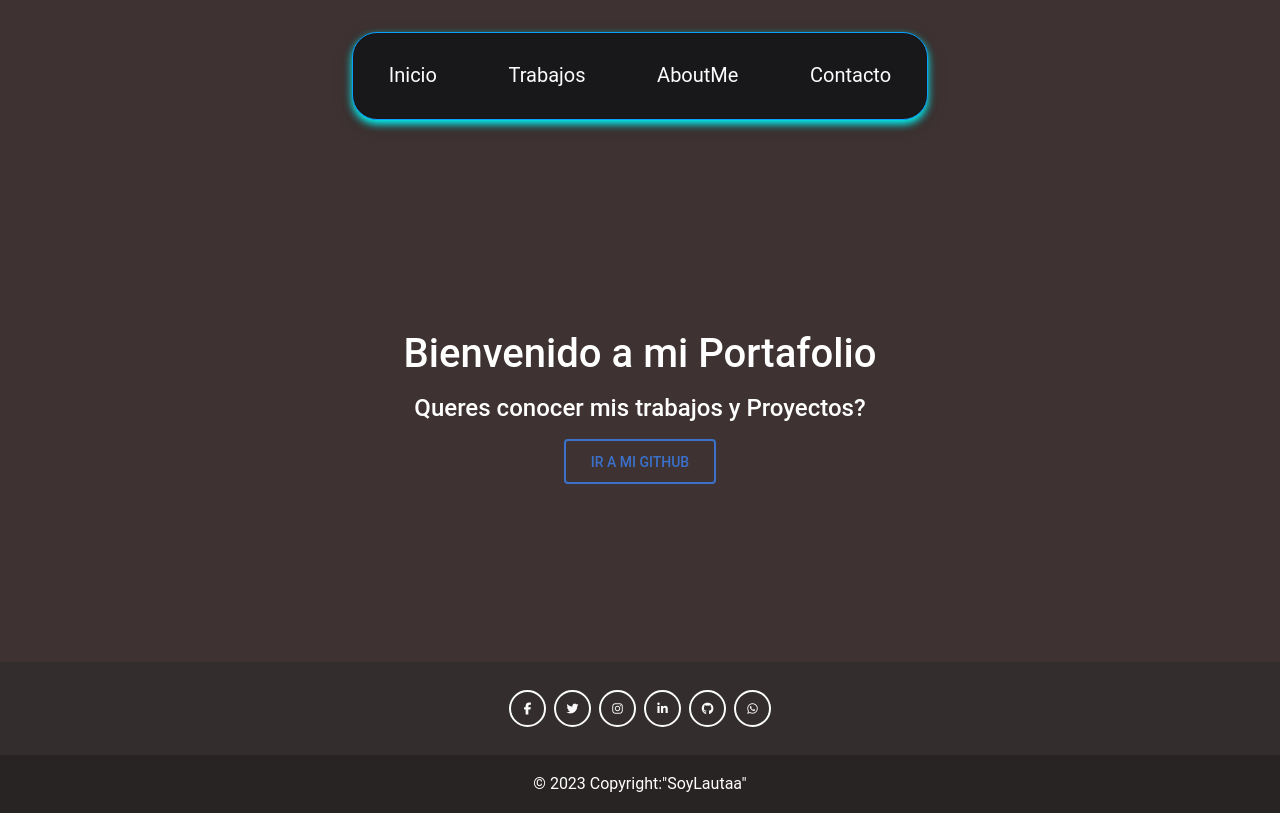
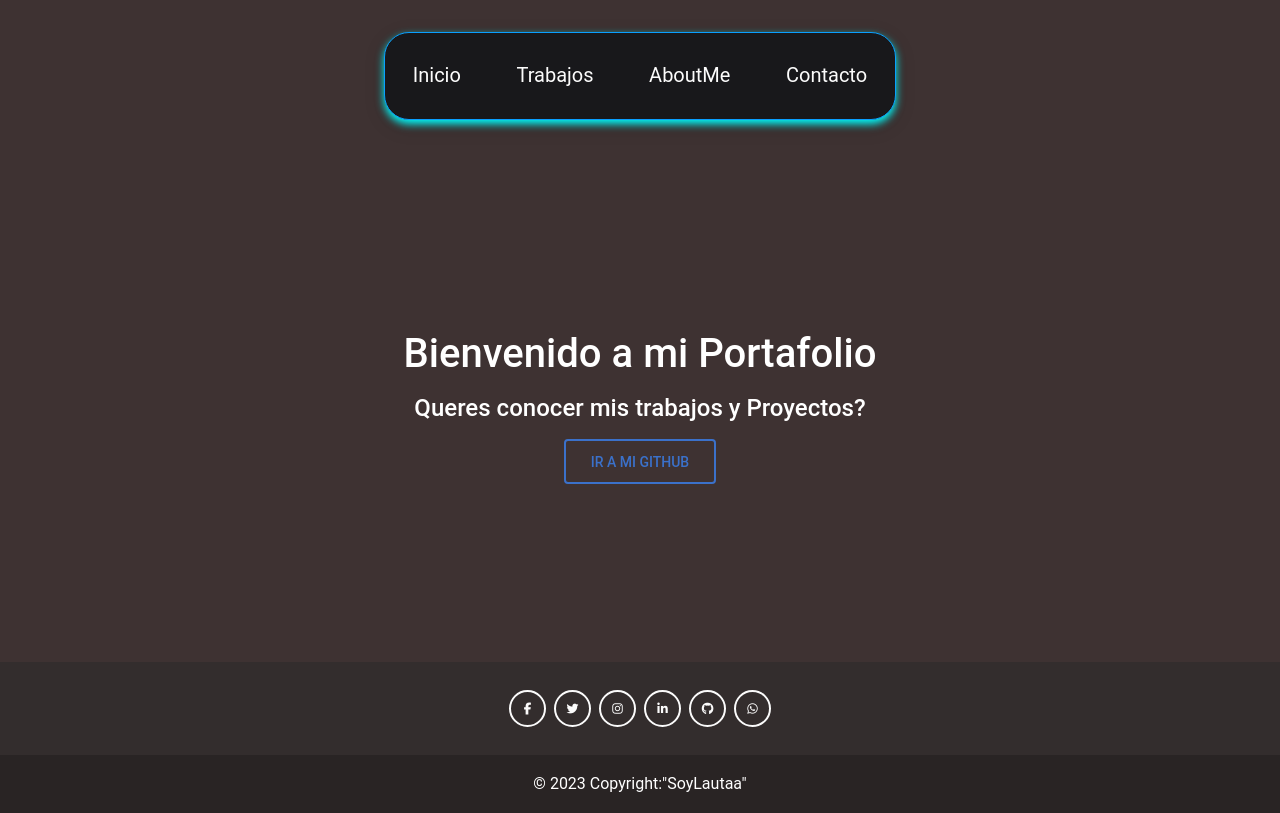
Before and after one commit to Lautaax/Portafolio-Aguilera, a React (Create React App) app: page / in a window 1280 px wide. Built offline with nearby package versions, Linux system fonts and the light colour scheme.

Commit message:
Update NavBar.css

```diff
--- a/src/components/NavBar/NavBar.css
+++ b/src/components/NavBar/NavBar.css
@@ -9,16 +9,17 @@ body {
 }
 .menuu {
   display: flex;
-  justify-content: center;
-  align-content: flex-start;
+  justify-content: space-evenly;
+  align-content: center;
 }
 
 
 .mennu {
   margin: 5%;
-  width: 50vw;
+  width: 40vw;
   display: flex;
   flex-direction: row;
+  justify-content: space-evenly;
   list-style: none;
   padding: 25px 0;
   border-radius: 25px;
@@ -57,6 +58,6 @@ body {
       display: flex;
       justify-content: center;
         margin: 0%;
-        width:400px ;
+        width:380px ;
     }
 }
```
